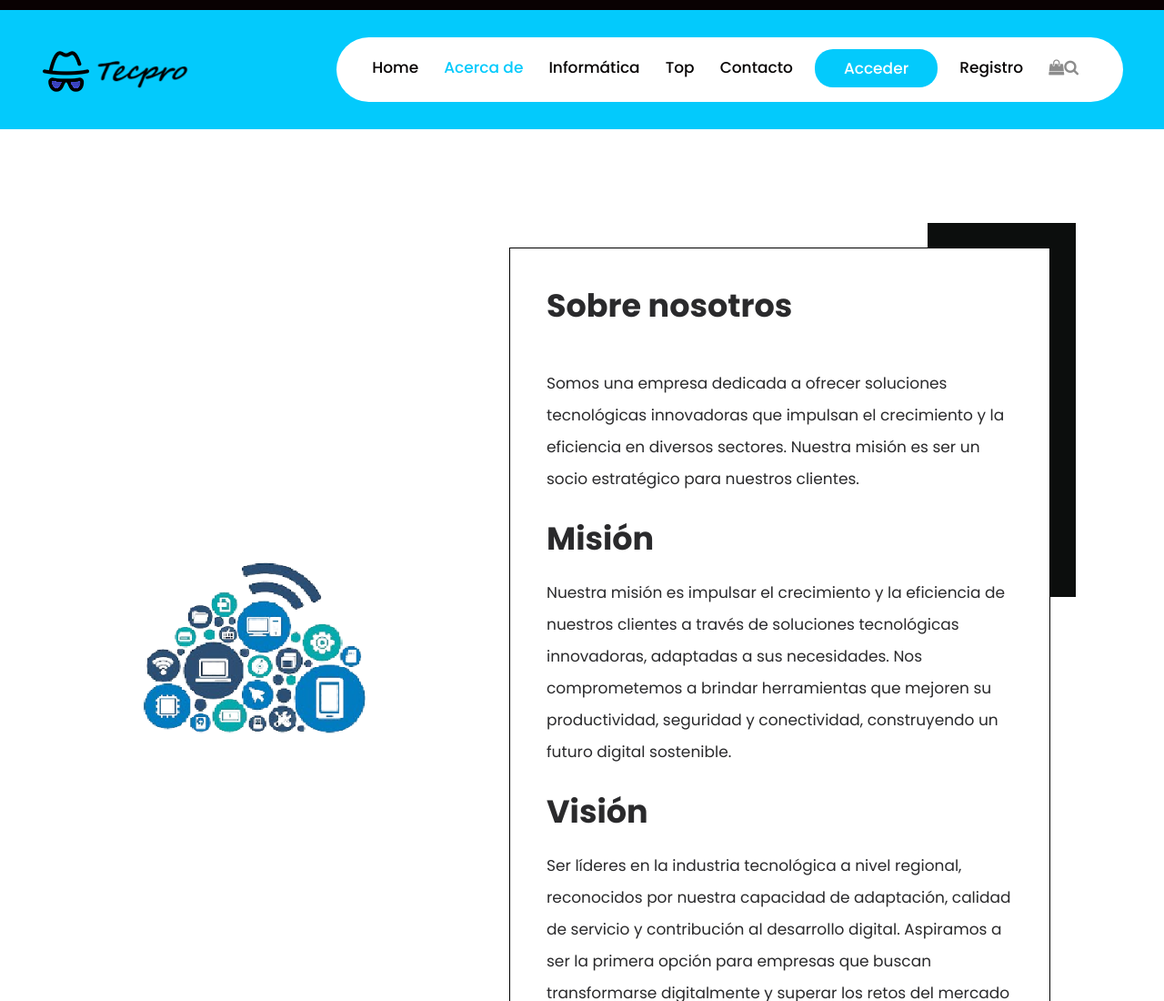
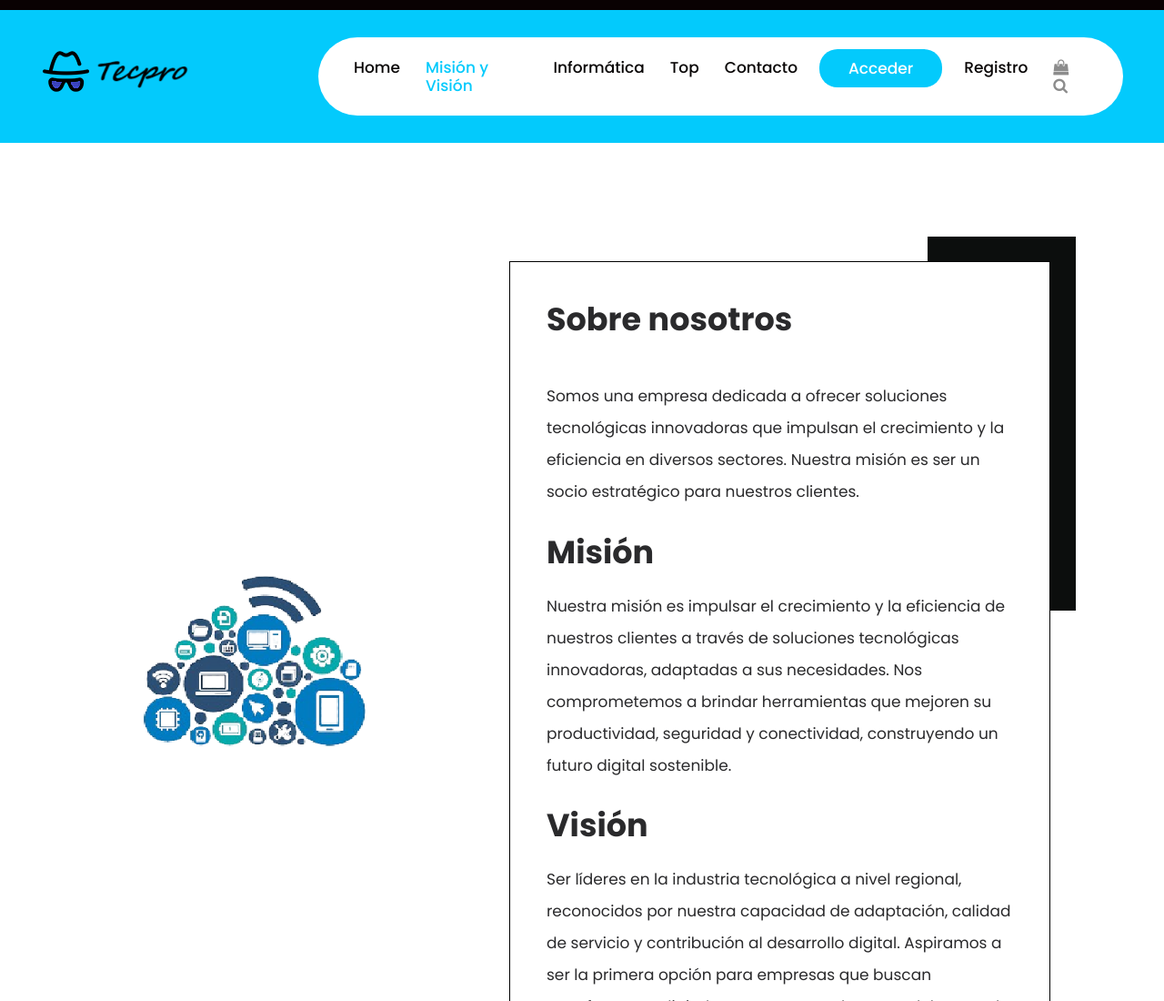
Before and after one commit to juanDev10V/juanDev10V, a plain HTML site: page about.html in a window 1280 px wide. Shown: the top 1100 px of the page at 91% size. Drawn offline with nearby package versions, Linux system fonts and the light colour scheme; files whose address does not match are found by name.

Commit message:
Cambio de maquetado Misión y Visión

```diff
--- a/about.html
+++ b/about.html
@@ -62,7 +62,7 @@
                                  <a class="nav-link" href="index.html">Home</a>
                               </li>
                               <li class="nav-item active">
-                                 <a class="nav-link" href="about.html">Acerca de</a>
+                                 <a class="nav-link" href="about.html">Misión y Visión</a>
                               </li>
                               <li class="nav-item">
                                  <a class="nav-link" href="glasses.html">Informática</a>
```
Also changed, not shown: contact.html (+1 -1 lines), glasses.html (+1 -1 lines), index.html (+1 -1 lines), shop.html (+1 -1 lines).
